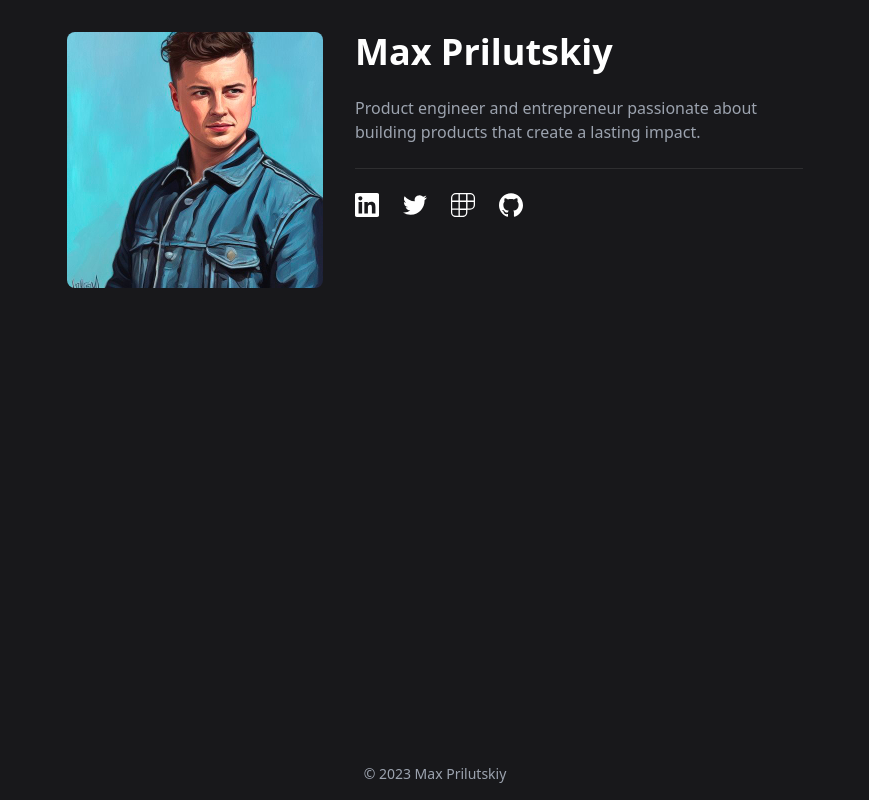
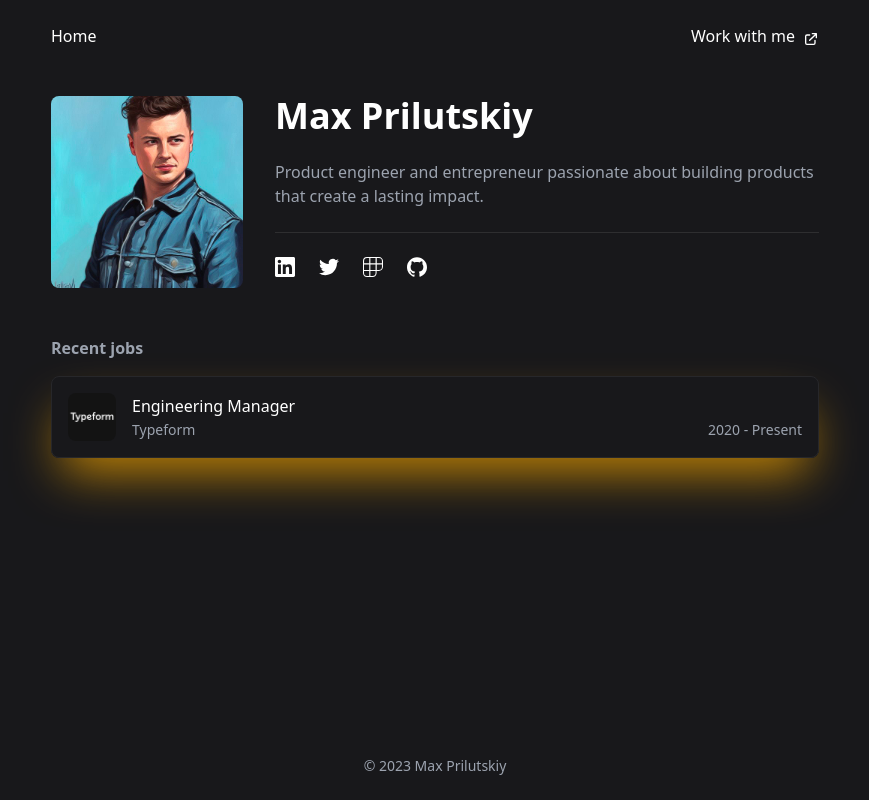
Before and after one commit to maxprilutskiy/maxprilutskiy, a Next.js app: page / in a window 1280 px wide. Shown: the whole page, without its empty margins (205-1074 px from the left). Built offline with nearby package versions, Linux system fonts and the light colour scheme.

Commit message:
refactor: updated landing

```diff
--- a/src/app/layout.tsx
+++ b/src/app/layout.tsx
@@ -1,4 +1,6 @@
 import '@/styles/global.css'
+import Link from 'next/link'
+import { HiOutlineExternalLink } from 'react-icons/hi'
 
 export default function RootLayout({
   children,
@@ -12,17 +14,28 @@ export default function RootLayout({
         head.tsx. Find out more at https://beta.nextjs.org/docs/api-reference/file-conventions/head
       */}
       <head />
-      <body className='h-full bg-zinc-900 text-white flex flex-col'>
-        <nav />
-        <main className='grow'>
+      <body className='h-full bg-zinc-900 text-white flex flex-col px-4'>
+        <nav className='container max-w-sm sm:max-w-3xl mx-auto'>
+          <div className="flex justify-between py-6">
+            <div>
+              <Link href='/'>Home</Link>
+            </div>
+            <div>
+              <a href="https://www.typeform.com/careers" target="_blank" rel="noopener noreferrer">
+                Work with me
+                <HiOutlineExternalLink className='ml-2 h-4 w-4 inline align-text-bottom' />
+              </a>
+            </div>
+          </div>
+          <br />
+        </nav>
+        <main className='grow container max-w-sm sm:max-w-3xl mx-auto'>
           {children}
         </main>
-        <footer>
-          <div className="container mx-auto py-4">
-            <p className='text-center text-gray-400 text-sm'>
-              © {new Date().getFullYear()} Max Prilutskiy
-            </p>
-          </div>
+        <footer className='container max-w-sm sm:max-w-3xl mx-auto'>
+          <p className='pb-6 pt-20 text-center text-gray-400 text-sm'>
+            © {new Date().getFullYear()} Max Prilutskiy
+          </p>
         </footer>
       </body>
     </html>
--- a/src/app/page.tsx
+++ b/src/app/page.tsx
@@ -1,29 +1,32 @@
 import Image from 'next/image';
 import { SiLinkedin, SiTwitter, SiGithub, SiPolywork } from 'react-icons/si';
 import avatar from './avatar-work.jpg';
+import typeform from './typeform.jpg';
 
 export default function Home() {
   return (
-    <div className='container mx-auto'>
+    <>
       {renderIntro()}
       <br />
-    </div>
+      <br />
+      {renderWork()}
+    </>
   );
 
   function renderIntro() {
     return (
-      <section className="p-4 md:pt-8 mx-auto max-w-sm md:max-w-3xl">
-        <div className="flex gap-8 flex-col md:flex-row justify-center w-full">
-          <div className='md:shrink-0'>
+      <section className="mx-auto">
+        <div className="flex gap-8 flex-col sm:flex-row justify-center w-full">
+          <div className='sm:shrink-0'>
             <Image
               src={avatar}
               alt="Max Prilutskiy photo"
               width={512}
-              className="rounded-lg max-w-full md:max-w-xxs"
+              className="rounded-lg max-w-full sm:max-w-xxxs"
             />
           </div>
           <div className="grow">
-            <h1 className="text-4xl font-bold">Max Prilutskiy</h1>
+            <h1 className="text-2xl md:text-4xl font-bold">Max Prilutskiy</h1>
             <br />
             <p className="text-gray-400">
               Product engineer and entrepreneur passionate about building products that create a lasting impact.
@@ -33,16 +36,16 @@ export default function Home() {
             <br />
             <div className='flex flex-row gap-6'>
               <a href="https://www.linkedin.com/in/maxprilutskiy/" target="_blank" rel="noopener noreferrer">
-                <SiLinkedin size={24} />
+                <SiLinkedin size={20} />
               </a>
               <a href="https://twitter.com/maxprilutskiy" target="_blank" rel="noopener noreferrer">
-                <SiTwitter size={24} />
+                <SiTwitter size={20} />
               </a>
               <a href="https://polywork.com/maxprilutskiy" target="_blank" rel="noopener noreferrer">
-                <SiPolywork size={24} />
+                <SiPolywork size={20} />
               </a>
               <a href="https://github.com/maxprilutskiy" target="_blank" rel="noopener noreferrer">
-                <SiGithub size={24} />
+                <SiGithub size={20} />
               </a>
             </div>
           </div>
@@ -50,4 +53,37 @@ export default function Home() {
       </section>
     );
   }
+
+  function renderWork() {
+    return (
+      <section className="mx-auto">
+        <p className='mb-4 text-gray-400 font-semibold'>Recent jobs</p>
+        <div className="p-4 border border-zinc-800 rounded-lg shadow-2xl shadow-yellow-600">
+          <div className='flex flex-row gap-4 items-center'>
+            <div>
+              <a
+                href="https://www.typeform.com"
+                target="_blank"
+                rel="noopener noreferrer"
+              >
+                <Image
+                  width={48}
+                  src={typeform}
+                  className="rounded-lg"
+                  alt="Typeform logo"
+                />
+              </a>
+            </div>
+            <div className='grow'>
+              <div className='mb-0.5'>Engineering Manager</div>
+              <div className='flex justify-between'>
+                <div className='text-gray-400 text-sm'>Typeform</div>
+                <span className='text-gray-400 text-sm'>2020 - Present</span>
+              </div>
+            </div>
+          </div>
+        </div>
+      </section>
+    );
+  }
 }
--- a/tailwind.config.js
+++ b/tailwind.config.js
@@ -12,6 +12,7 @@ module.exports = {
     extend: {
       maxWidth: {
         'xxs': '16rem',
+        'xxxs': '12rem',
       },
     },
   },
```
Also changed, not shown: src/app/typeform.jpg (added).
